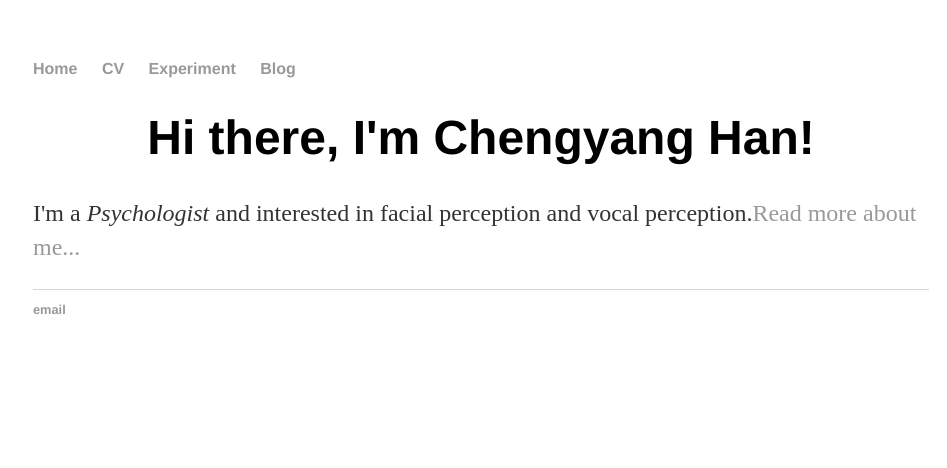
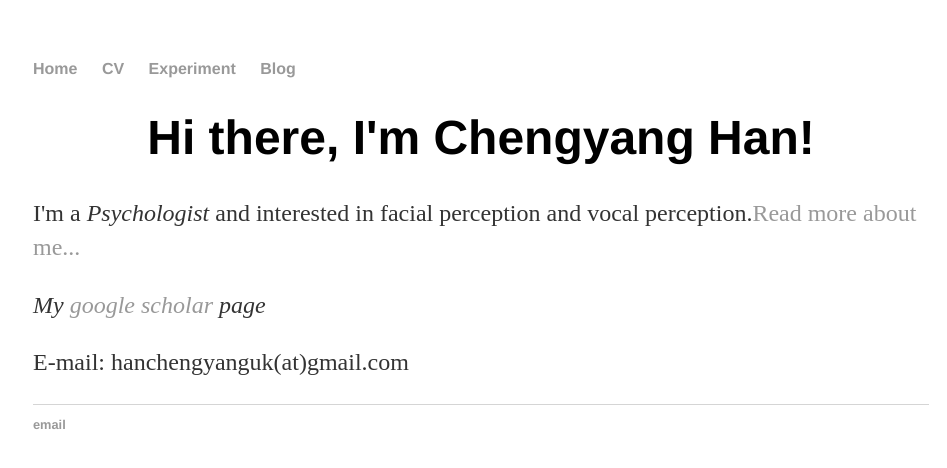
Before and after one commit to chengyanghan/chengyanghan.github.io, a Jekyll site: the page built from index.html, in a window 1280 px wide. Shown: the top 468 px of the page, without its empty margins (159-1106 px from the left). Built offline with Jekyll 4.4.1, drawn with Linux system fonts in a browser that asks for light colours.

Commit message:
Update index.html

```diff
--- a/index.html
+++ b/index.html
@@ -5,4 +5,9 @@ title: Chengyang Han
 <div class="blurb">
 	<h1>Hi there, I'm Chengyang Han!</h1>
 	<p>I'm a <em>Psychologist</em> and interested in facial perception and vocal perception.<a href="/about">Read more about me...</a></p>
+
+	<p><i>My <a href="https://scholar.google.co.kr/citations?hl=zh-CN&user=B4ZGrONKx04C">google scholar</a> page</i></p>
+
+	<p>E-mail: hanchengyanguk(at)gmail.com</a></p>
+
 </div><!-- /.blurb -->
```
